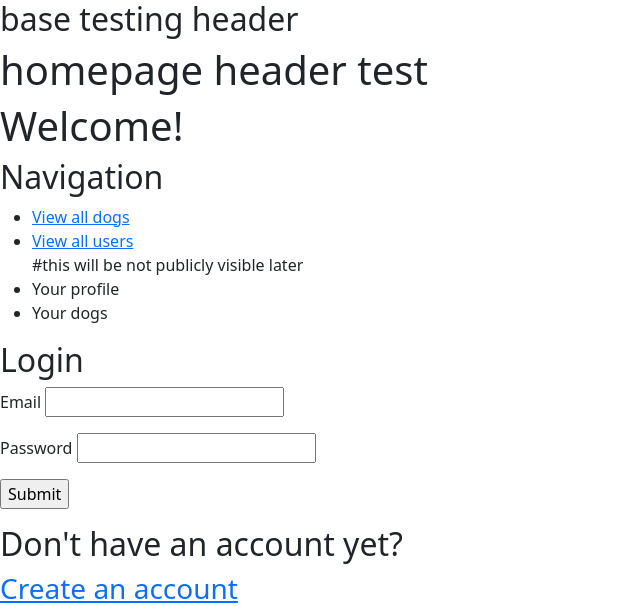
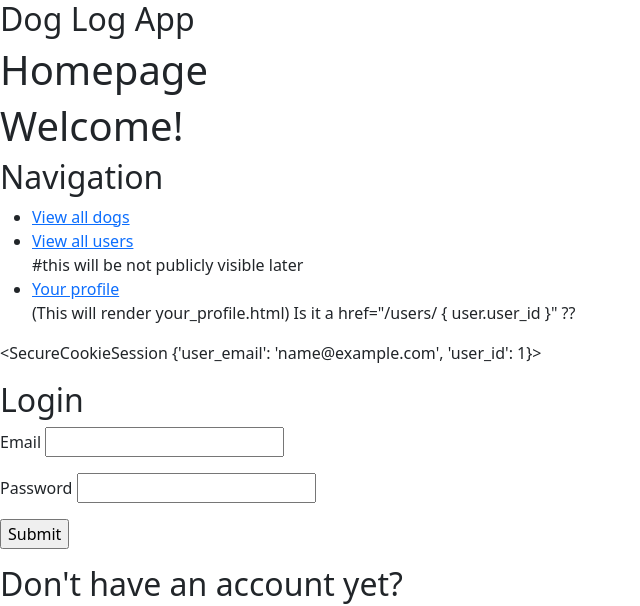
Before and after one commit to aprilso/hb-final-project, a Flask app: page / in a window 1280 px wide. Shown: the top 606 px of the page, without its empty margins (0-640 px from the left). Run offline with Flask 2, Linux system fonts and the light colour scheme; the visitor is signed in with stand-in values (Sample User, id 1).

Commit message:
can view your personal profile when logged in

```diff
--- a/server.py
+++ b/server.py
@@ -19,7 +19,7 @@ def homepage():
 
 @app.route('/users')
 def allusers():
-    """view all users (*this will not be public)"""
+    """view all users"""
 
     users=crud.return_all_users()
 
@@ -27,12 +27,13 @@ def allusers():
 
 @app.route('/users/<user_id>')
 def userprofile(user_id):
-    """view your user profile"""
+    """view a user profile"""
 
     user = crud.get_user_by_id(user_id)
     userdogs = crud.get_dog_by_user(user_id)
 
     return render_template("user_profile.html", user=user, userdogs=userdogs)
+    # NOTE: or is it render template your_profile.html?
 
 @app.route('/dogs')
 def alldogs():
@@ -53,23 +54,19 @@ def dogprofile(dog_id):
     return render_template("dog_profile.html", dog=dog, userdogs=userdogs)
 
 
-
 @app.route('/login', methods=["POST"])
 def login():
     """login user"""
     email = request.form.get('login_email')
     password = request.form.get('login_password')
 
-    print('\n\n\n *********')
-    print(email)
-    print(password)
-
     user = crud.get_user_by_email(email)
     if not user or user.password != password: #why use 'if not'?
         flash("The email or password is incorrect")
     else:
         session["user_email"] = user.email
-        flash(f"Welcome back, {user.first_name}")
+        session["user_id"] = user.user_id #in the future, could just store user_id and lookup email from that
+        flash(f"Welcome back, {user.first_name}") # TO-DO - redirect to the logged in page instead
 
     return redirect("/")
 
@@ -99,6 +96,27 @@ def new_user():
 
     return redirect('/')
 
+@app.route('/add_dog', methods=["POST"])
+def new_dog_to_user():
+
+    dog_name = request.form.get('dog_name')
+    photo = 'default_dog_icon.jpg'
+    bio = request.form.get('bio')
+    medication = request.form.get('medication')
+    medical_info = request.form.get('medical_info')
+    allergies = request.form.get('allergies')
+    weight = request.form.get('weight')
+    food = request.form.get('food')
+    misc_notes = request.form.get('misc_notes')
+    sex = request.form.get('sex')
+    breed = request.form.get('breed')
+    primary_color = request.form.get('primary_color')
+    microchip_num = request.form.get('microchip_num')
+
+    new_dog = crud.create_dog
+
+    pass
+
 
 if __name__ == '__main__':
     connect_to_db(app)
--- a/templates/base.html
+++ b/templates/base.html
@@ -12,7 +12,7 @@
   {% block head %}{% endblock %}
 </head>
 <body>
-  <h2> base testing header </h2>
+  <h2> Dog Log App </h2>
   {% for msg in get_flashed_messages() %}
   <p class="flash-msg">
     {{ msg }}
--- a/templates/homepage.html
+++ b/templates/homepage.html
@@ -3,7 +3,7 @@
 {% block title %}Dog App Home{% endblock %}
 
 {% block body %}
-<h1>homepage header test</h1>
+<h1>Homepage</h1>
 
 <h1>Welcome!</h1>
 
@@ -12,9 +12,13 @@
     <li><a href="/dogs">View all dogs</a></li>
     <li><a href="/users">View all users</a></li>
     #this will be not publicly visible later
-    <li>Your profile</li>
-    <li>Your dogs</li>
+
+    <!-- Wrap in an if statement (in jinja formatting) -->
+    <li><a href="/users/{{ session.get('user_id') }}">Your profile</a></li> (This will render your_profile.html)  Is it a href="/users/ { user.user_id }" ??
+
   </ul>
+
+  <p>{{session}}</p>
 
   <h2>Login</h2>
   <form action="/login" method="POST">
```
Also changed, not shown: templates/your_profile.html (added, +29 -0 lines).
